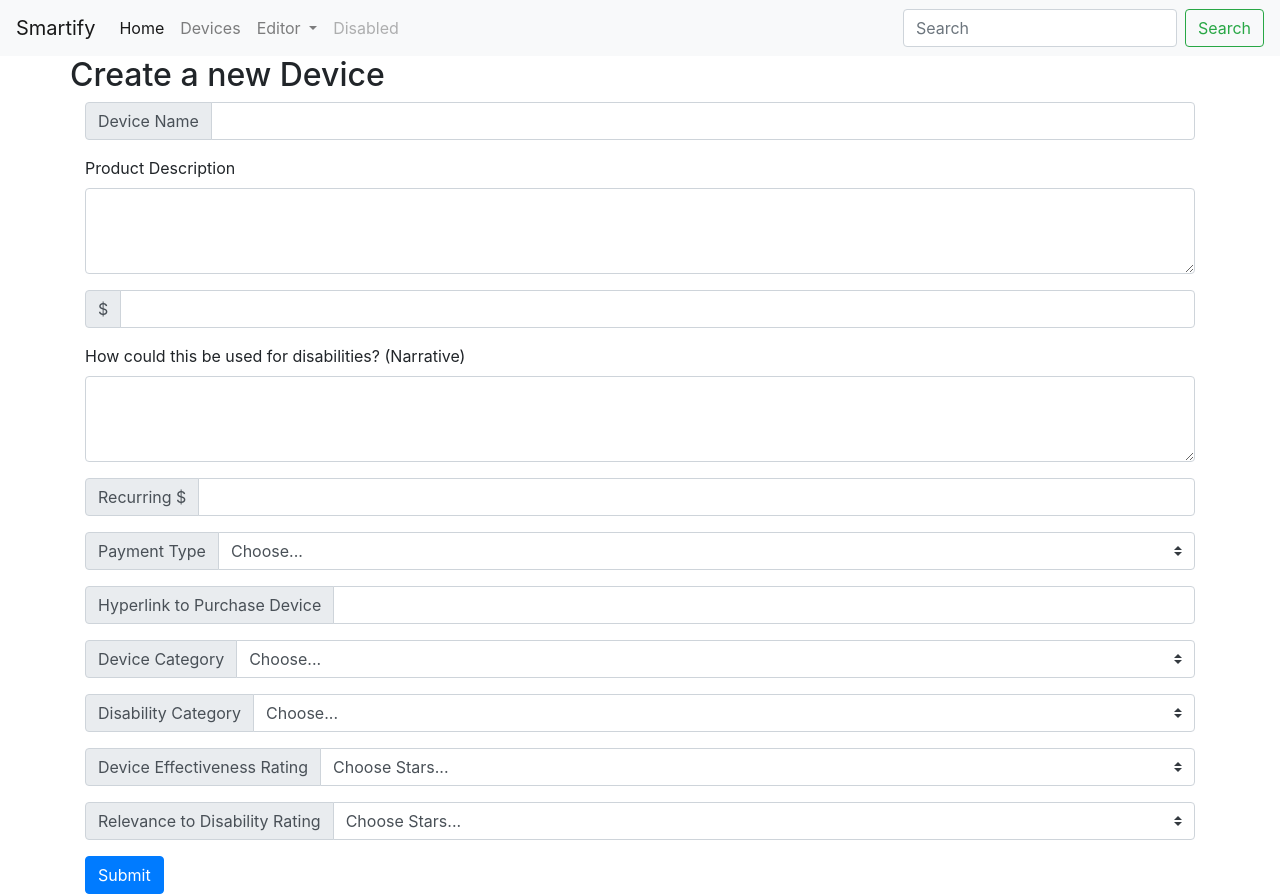
After one commit to Dev-Laurin/smartHomeDevicesForDisabled, a Django app: template flask/templates/create_device.html in a window 1280 px wide. The commit adds this page. Run offline with Django 3.2, Linux system fonts and the light colour scheme; the template is opened without the code that fills it, so the values that code supplies are empty; some libraries are stand-ins or nearby versions.

Commit message:
Can create devices and view list based on disability category.

```diff
--- /dev/null
+++ b/flask/templates/create_device.html
@@ -0,0 +1,108 @@
+{% extends "layout.html" %}
+{% block main %}
+<div class="container">
+	<div class="row">
+		<h2> Create a new Device </h2>
+	</div>
+	<div>
+		<form action="/createDevice" method="post">
+			<div class="form-group">
+				<div class="input-group mb-3">
+				  <div class="input-group-prepend">
+				    <span class="input-group-text" id="inputGroup-sizing-default">Device Name</span>
+				  </div>
+				  <input type="text" name="name" class="form-control" aria-label="Sizing example input" aria-describedby="inputGroup-sizing-default">
+				</div>
+			</div>
+			<div class="form-group">
+			    <label for="exampleFormControlTextarea1">Product Description</label>
+			    <textarea class="form-control" name="desc" id="exampleFormControlTextarea1" rows="3"></textarea>
+			  </div>
+			<div class="input-group mb-3">
+			  <div class="input-group-prepend">
+			    <span class="input-group-text">$</span>
+			  </div>
+			  <input name="price" type="text" class="form-control" aria-label="Price">
+			</div>
+			 <div class="form-group">
+			    <label for="exampleFormControlTextarea1">How could this be used for disabilities? (Narrative)</label>
+			    <textarea class="form-control" name="narrative" id="exampleFormControlTextarea1" rows="3"></textarea>
+			  </div>
+			 <div class="input-group mb-3">
+			  <div class="input-group-prepend">
+			    <span class="input-group-text">Recurring $</span>
+			  </div>
+			  <input name="recurring_price" type="text" class="form-control" aria-label="Price">
+			</div>
+			<div class="input-group mb-3">
+			  <div class="input-group-prepend">
+			    <label class="input-group-text" for="inputGroupSelect01">Payment Type</label>
+			  </div>
+			  <select class="custom-select" id="inputGroupSelect01" name="payment_occurence">
+			    <option selected>Choose...</option>
+			    {% for p in po %}
+			    	<option value="{{p}}">{{p}}</option>
+			    {% endfor %}
+			  </select>
+			</div>
+			<div class="input-group mb-3">
+			  <div class="input-group-prepend">
+			    <span class="input-group-text" id="inputGroup-sizing-default">Hyperlink to Purchase Device</span>
+			  </div>
+			  <input type="text" name="link" class="form-control" aria-label="Sizing example input" aria-describedby="inputGroup-sizing-default">
+			</div>
+			<div class="input-group mb-3">
+			  <div class="input-group-prepend">
+			    <label class="input-group-text" for="inputGroupSelect01">Device Category</label>
+			  </div>
+			  <select class="custom-select" id="inputGroupSelect01" name="device_category">
+			    <option selected>Choose...</option>
+			    {% for d in deviceCat %}
+			    	<option value="{{d}}">{{d}}</option>
+			    {% endfor %}
+			  </select>
+			</div>
+			<div class="input-group mb-3">
+			  <div class="input-group-prepend">
+			    <label class="input-group-text" for="inputGroupSelect01">Disability Category</label>
+			  </div>
+			  <select class="custom-select" id="inputGroupSelect01" name="disability_category">
+			    <option selected>Choose...</option>
+			    {% for d in disabilityCat %}
+			    	<option value="{{d}}">{{d}}</option>
+			    {% endfor %}
+			  </select>
+			</div>
+			<div class="input-group mb-3">
+			  <div class="input-group-prepend">
+			    <label class="input-group-text" for="inputGroupSelect01">Device Effectiveness Rating</label>
+			  </div>
+			  <select name='effectiveness_rating' class="custom-select" id="inputGroupSelect01">
+			    <option selected>Choose Stars...</option>
+			    <option value="1">One</option>
+			    <option value="2">Two</option>
+			    <option value="3">Three</option>
+			    <option value="3">Four</option>
+			    <option value="3">Five</option>
+			  </select>
+			</div>
+			<div class="input-group mb-3">
+			  <div class="input-group-prepend">
+			    <label class="input-group-text" for="inputGroupSelect01">Relevance to Disability Rating</label>
+			  </div>
+			  <select name='relevance_rating' class="custom-select" id="inputGroupSelect01">
+			    <option selected>Choose Stars...</option>
+			    <option value="1">One</option>
+			    <option value="2">Two</option>
+			    <option value="3">Three</option>
+			    <option value="3">Four</option>
+			    <option value="3">Five</option>
+			  </select>
+			</div>
+			<button type="submit" class="btn btn-primary">Submit</button>
+		</form>
+
+	</div>
+</div>
+
+{% endblock %}
--- a/flask/templates/layout.html
+++ b/flask/templates/layout.html
@@ -11,6 +11,41 @@
     <title>Smartify</title>
   </head>
   <body>
+    <nav class="navbar navbar-expand-lg navbar-light bg-light">
+      <a class="navbar-brand" href="/">Smartify</a>
+      <button class="navbar-toggler" type="button" data-toggle="collapse" data-target="#navbarSupportedContent" aria-controls="navbarSupportedContent" aria-expanded="false" aria-label="Toggle navigation">
+        <span class="navbar-toggler-icon"></span>
+      </button>
+
+      <div class="collapse navbar-collapse" id="navbarSupportedContent">
+        <ul class="navbar-nav mr-auto">
+          <li class="nav-item active">
+            <a class="nav-link" href="/">Home <span class="sr-only">(current)</span></a>
+          </li>
+          <li class="nav-item">
+            <a class="nav-link" href="/listDevices">Devices</a>
+          </li>
+          <li class="nav-item dropdown">
+            <a class="nav-link dropdown-toggle" href="#" id="navbarDropdown" role="button" data-toggle="dropdown" aria-haspopup="true" aria-expanded="false">
+              Editor
+            </a>
+            <div class="dropdown-menu" aria-labelledby="navbarDropdown">
+              <a class="dropdown-item" href="/createDevice">Create Device</a>
+              <a class="dropdown-item" href="/editDevices">Edit Devices</a>
+              <div class="dropdown-divider"></div>
+              <a class="dropdown-item" href="#">Something else here</a>
+            </div>
+          </li>
+          <li class="nav-item">
+            <a class="nav-link disabled" href="#" tabindex="-1" aria-disabled="true">Disabled</a>
+          </li>
+        </ul>
+        <form class="form-inline my-2 my-lg-0">
+          <input class="form-control mr-sm-2" type="search" placeholder="Search" aria-label="Search">
+          <button class="btn btn-outline-success my-2 my-sm-0" type="submit">Search</button>
+        </form>
+      </div>
+    </nav>
     {% block main %}
   	{% endblock %}
 
```
Also changed, not shown: flask/main.py (+70 -31 lines), flask/templates/form.html (+7 -4 lines), flask/templates/list.html (added, +38 -0 lines).
